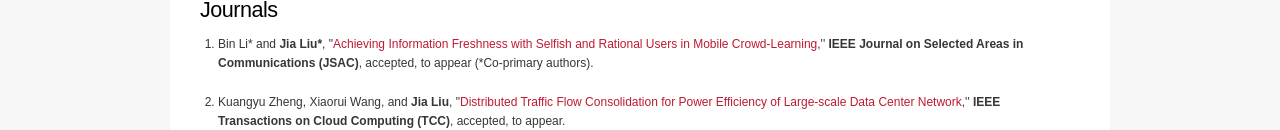
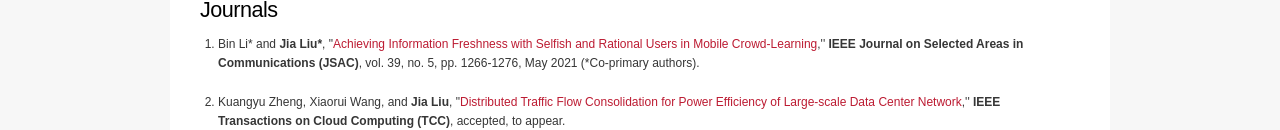
Before and after one commit to kevinliu-osu/kevinliu-osu.github.io, a plain HTML site: page publications/index.html in a window 1280 px wide. Shown: the part 290-420 px from the top of the page. Drawn offline with Linux system fonts and the light colour scheme; a script that the page names is missing.

Commit message:
Updated publications.

```diff
--- a/publications/index.html
+++ b/publications/index.html
@@ -177,7 +177,7 @@ Released   : 20090905
                   <td valign="top">
                     <h2>Journals</h2>
                     <ol>
-                      <li>Bin Li* and <b>Jia Liu*</b>, "<a href="CrowdLearning_AoI_JSAC.pdf">Achieving Information Freshness with Selfish and Rational Users in Mobile Crowd-Learning</a>,'' <b>IEEE Journal on Selected Areas in Communications (JSAC)</b>, accepted, to appear (*Co-primary authors).</li>
+                      <li>Bin Li* and <b>Jia Liu*</b>, "<a href="CrowdLearning_AoI_JSAC.pdf">Achieving Information Freshness with Selfish and Rational Users in Mobile Crowd-Learning</a>,'' <b>IEEE Journal on Selected Areas in Communications (JSAC)</b>, vol. 39, no. 5, pp. 1266-1276, May 2021 (*Co-primary authors).</li>
                       <br />
                       <li>Kuangyu Zheng, Xiaorui Wang, and <b>Jia Liu</b>, "<a href="tbd.pdf">Distributed Traffic Flow Consolidation for Power Efficiency of Large-scale Data Center Network</a>,'' <b>IEEE Transactions on Cloud Computing (TCC)</b>, accepted, to appear.</li>
                       <br />
```
